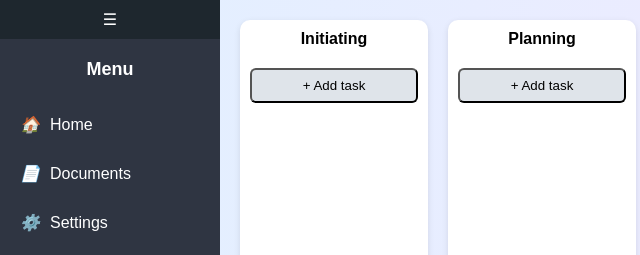
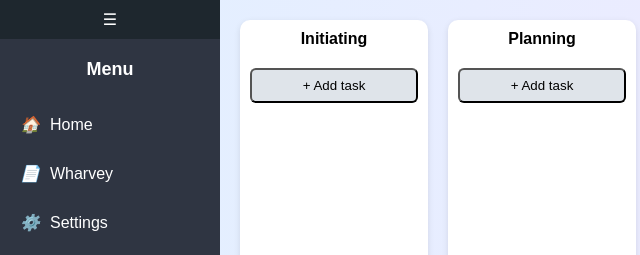
Before and after one commit to shirokuuun/ITElectiveFinalProject, a website: page main/mainPage.html in a window 1280 px wide. Shown: the top 255 px of the page, 0-640 px from the left. Drawn offline with Linux system fonts and the light colour scheme; no server answers.

Commit message:
new change

```diff
--- a/main/mainPage.html
+++ b/main/mainPage.html
@@ -16,7 +16,7 @@
             ><li><i>🏠</i><span>Home</span></li></a
           >
           <a href="#"
-            ><li><i>📄</i><span>Documents</span></li></a
+            ><li><i>📄</i><span>Wharvey</span></li></a
           >
           <a href="settings.html"
             ><li><i>⚙️</i><span>Settings</span></li></a
```
